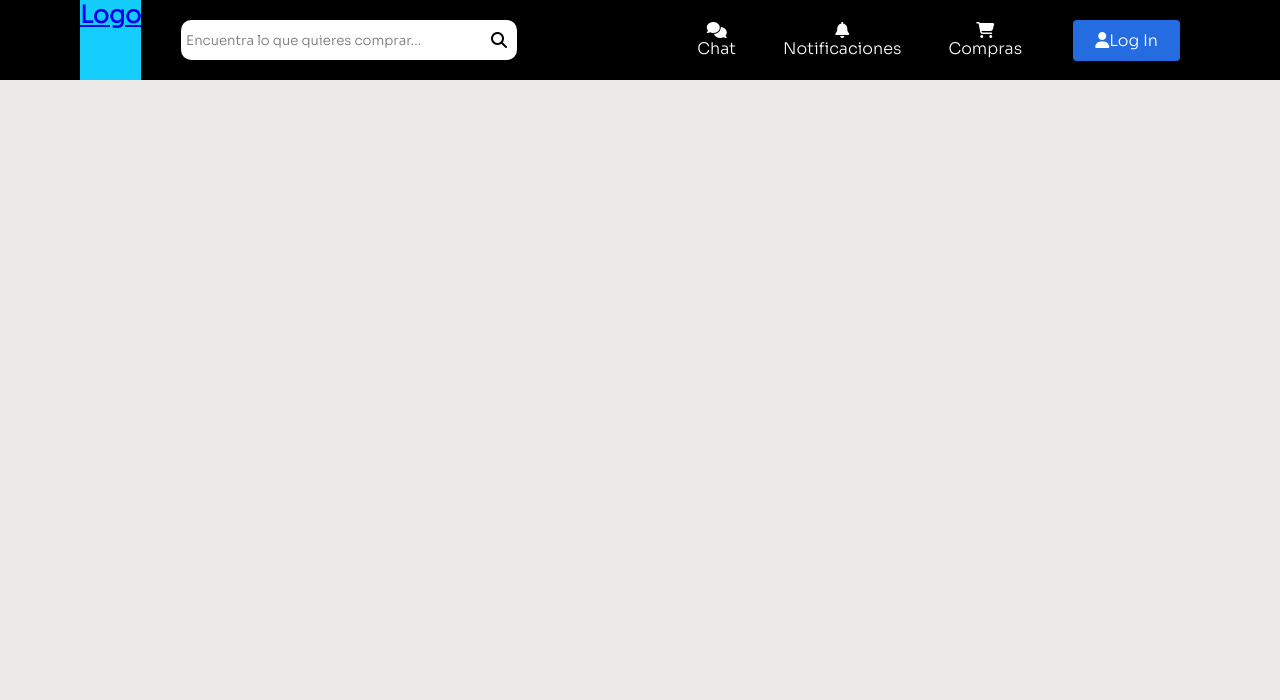
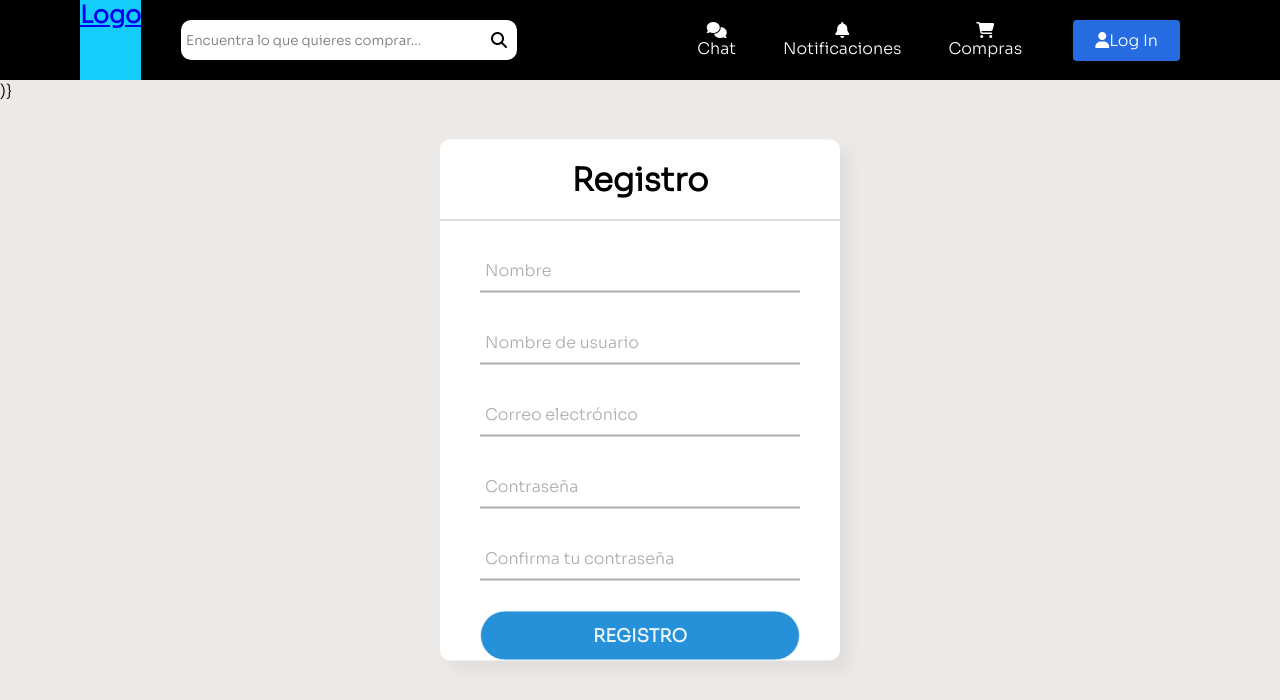
Before and after one commit to cguarata/retroBYTES, a React (Create React App) app in the folder frontend/: page /register in a window 1280 px wide. Shown: the top 700 px of the page. Built offline with nearby package versions, Linux system fonts and the light colour scheme.

Commit message:
agregado el Registro

```diff
--- a/frontend/src/App.css
+++ b/frontend/src/App.css
@@ -280,6 +280,22 @@ input[type="submit"]:hover {
   border-color: #2691d9;
   transition: 0.5s;
 }
+button[type="submit"] {
+  width: 100%;
+  height: 50px;
+  border: 1px solid;
+  background: #2691d9;
+  border-radius: 25px;
+  font-size: 18px;
+  color: #e9f4fb;
+  font-weight: 700;
+  cursor: pointer;
+  outline: none;
+}
+button[type="submit"]:hover {
+  border-color: #2691d9;
+  transition: 0.5s;
+}
 .signup_link {
   margin: 30px 0;
   text-align: center;
--- a/frontend/src/App.js
+++ b/frontend/src/App.js
@@ -8,6 +8,7 @@ import Notificaciones from './pages/notificaciones';
 import Compras from './pages/compras';
 import Perfil from './pages/perfil';
 import Login from './pages/login';
+import { Register } from './pages/register';
 
 function App() {
   return (
@@ -20,6 +21,7 @@ function App() {
         <Route path='/compras' component={Compras} />
         <Route path='/perfil' component={Perfil} />
         <Route path='/login' component={Login} />
+        <Route path='/register' component={Register} />
       </Switch>
     </Router>
   );
--- a/frontend/src/pages/login.js
+++ b/frontend/src/pages/login.js
@@ -18,17 +18,18 @@ return (
     <>
     <div className="center">
       <h1>Login</h1>
-      <form method="post">
+      <form>
         <div class="txt_field">
         <input
                 name="username"
                 type="text"
                 value={username}
                 onChange={(e) => setUsername(e.target.value)}
-            />          <span></span>
+            />
+          <span></span>
           <label>Username</label>
         </div>
-        <div class="txt_field">
+        <div className="txt_field">
         <input
                 name="password"
                 type="password"
@@ -39,7 +40,7 @@ return (
           <label>Password</label>
         </div>
         <input type="submit" value="Login"/>
-        <div class="signup_link">
+        <div className="signup_link">
           Not a member?
           <Link to="/register">
             <input
--- /dev/null
+++ b/frontend/src/pages/register.js
@@ -0,0 +1,103 @@
+import { useState } from "react";
+
+export const Register = (props) => {
+  const [name, setName] = useState("");
+  const [userName, setUserName] = useState("");
+  const [email, setEmail] = useState("");
+  const [password, setPassword] = useState("");
+  const [repeatPassword, setRepeatPassword] = useState("");
+  const handleRegister = async (e) => {
+    e.preventDefault();
+    const requestBody = {
+      name,
+      userName,
+      email,
+      password,
+      repeatPassword,
+    };
+
+    const res = await fetch("", {
+      method: "POST",
+      headers: {
+        "Content-type": "application/json",
+      },
+      body: JSON.stringify(requestBody),
+    });
+  };
+  return (
+    <>
+        <div className="center">
+          <h1>Registro</h1>
+          <form onSubmit={handleRegister}>
+          <div class="txt_field">
+              <input
+                id="user-fullname"
+                name="user-fullname"
+                required="required"
+                type="text"
+                value={name}
+                onChange={(e) => setName(e.target.value)}
+                />
+                <span></span>
+                <label>Nombre</label>
+              </div>
+              <div class="txt_field">
+              <input
+                id="username"
+                name="username"
+                required="required"
+                type="text"
+                value={userName}
+                onChange={(e) => setUserName(e.target.value)}
+                />
+                <span></span>
+                <label>Nombre de usuario</label>
+              </div>
+              <div class="txt_field">
+              <input
+                id="email"
+                name="email"
+                required="required"
+                type="email"
+                value={email}
+                onChange={(e) => setEmail(e.target.value)}
+                />
+                <span></span>
+                <label>Correo electrónico</label>
+              </div>
+              <div class="txt_field">
+              <input
+                id="password"
+                name="password"
+                required="required"
+                type="password"
+                pattern="(?=.*\d)(?=.*[a-z])(?=.*[A-Z]).{8,}"
+                value={password}
+                onChange={(e) => setPassword(e.target.value)}
+                />
+                <span></span>
+                <label>Contraseña</label>
+              </div>
+              <div class="txt_field">
+              <input
+                id="confirm-password"
+                name="confirm-password"
+                required="required"
+                type="password"
+                value={repeatPassword}
+                onChange={(e) => setRepeatPassword(e.target.value)}
+              />
+              <span></span>
+              <label htmlFor="user-confirm-password">
+                Confirma tu contraseña
+              </label>
+              </div>
+            <button type="submit" value="Registro">
+              REGISTRO
+            </button>
+          </form>
+         </div>
+      )}
+    </>
+  );
+};
```
